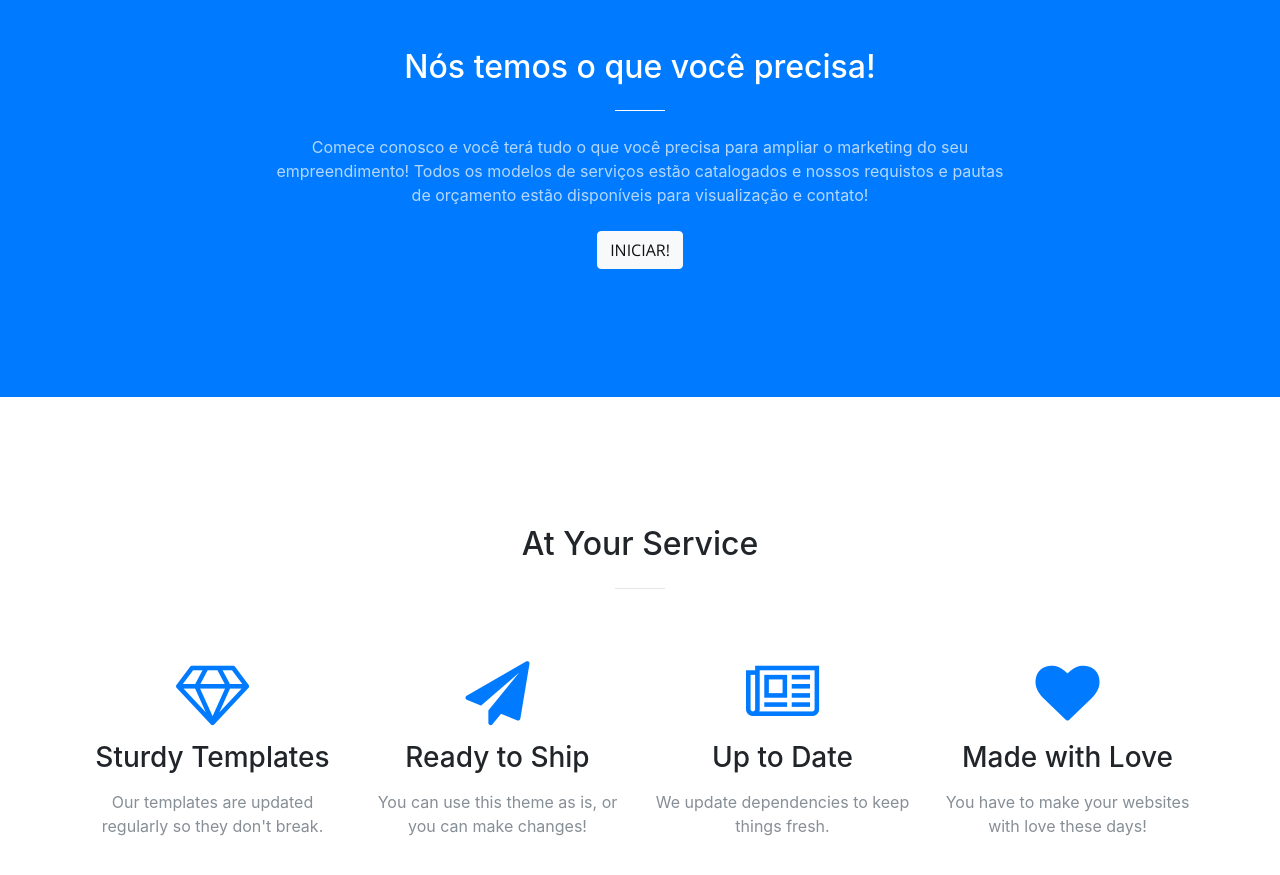
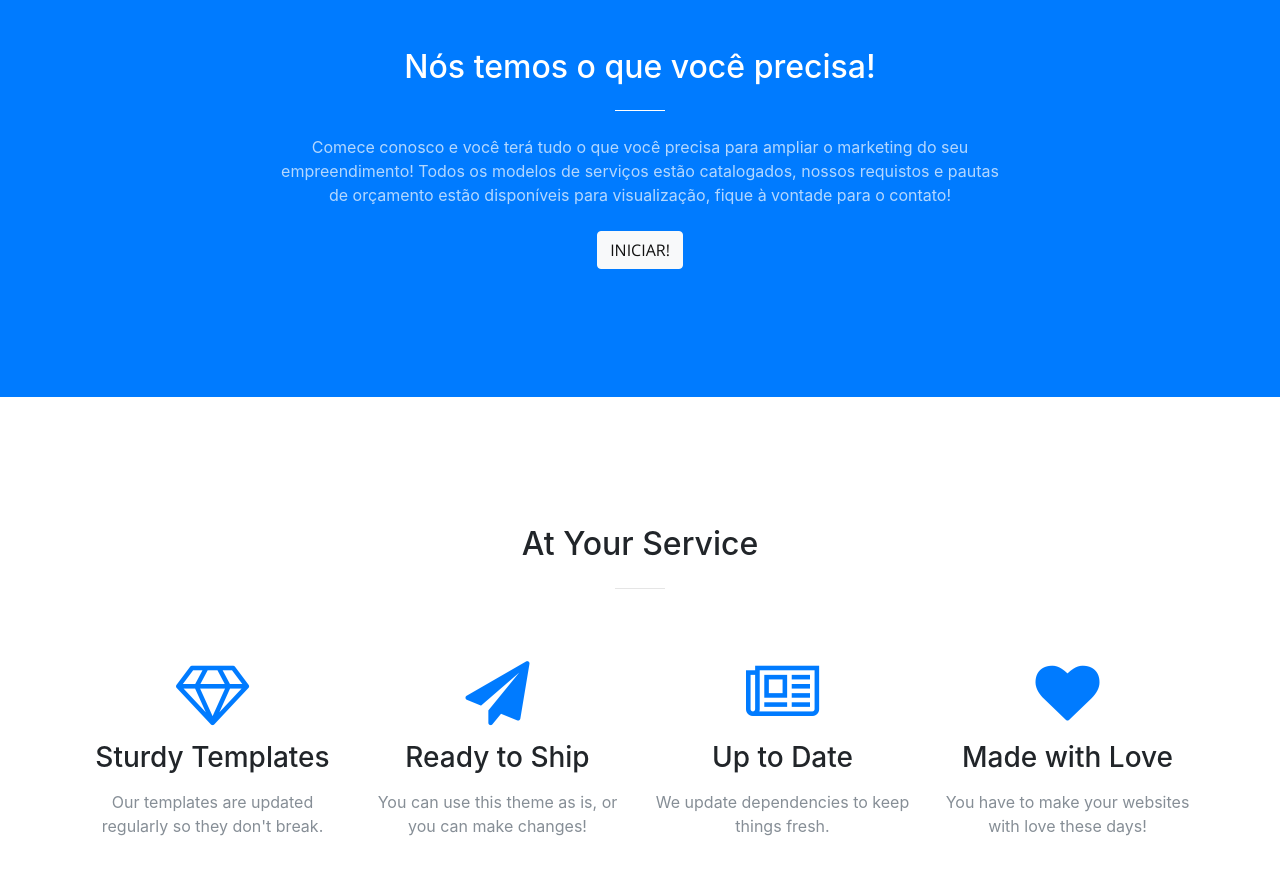
Before and after one commit to gabrielmotakiru/GOSTechnology.FenrirDigitalAgency.SPA, a website with bundled scripts: page index.html in a window 1280 px wide. Shown: the part 880-1755 px from the top of the page. Built offline with nearby package versions, Linux system fonts and the light colour scheme.

Commit message:
Ajustes index

```diff
--- a/index.html
+++ b/index.html
@@ -79,7 +79,7 @@
           <div class="col-lg-8 mx-auto text-center">
             <h2 class="section-heading text-white">Nós temos o que você precisa!</h2>
             <hr class="light my-4">
-            <p class="text-faded mb-4">Comece conosco e você terá tudo o que você precisa para ampliar o marketing do seu empreendimento! Todos os modelos de serviços estão catalogados e nossos requistos e pautas de orçamento estão disponíveis para visualização e contato!</p>
+            <p class="text-faded mb-4">Comece conosco e você terá tudo o que você precisa para ampliar o marketing do seu empreendimento! Todos os modelos de serviços estão catalogados, nossos requistos e pautas de orçamento estão disponíveis para visualização, fique à vontade para o contato!</p>
             <a class="btn btn-light btn-xl js-scroll-trigger" href="#services">Iniciar!</a>
           </div>
         </div>
```
